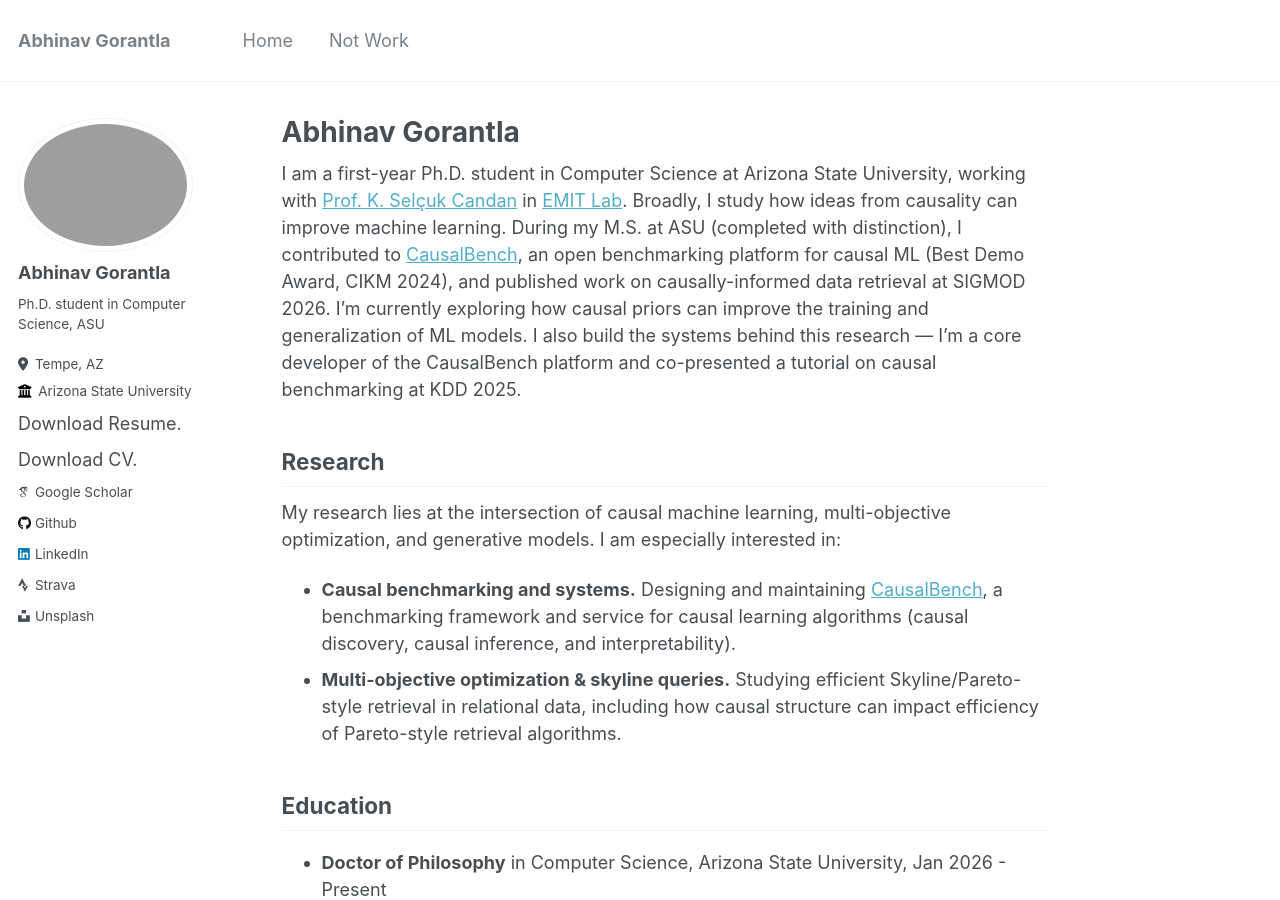
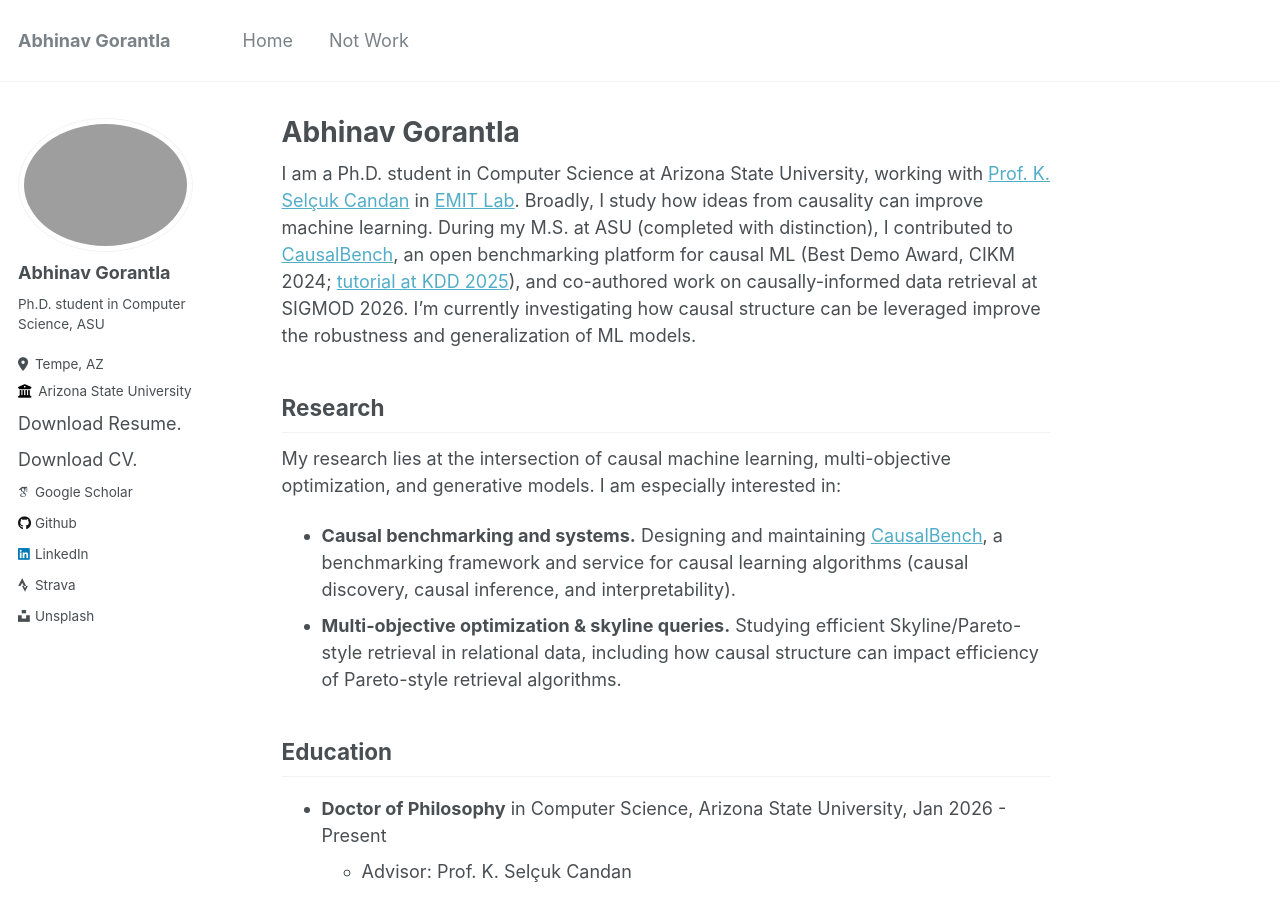
Before and after one commit to AbhinavGor/abhinavgor.github.io, a Jekyll site: the page built from _pages/about.md, in a window 1280 px wide and 900 px high. Built offline with Jekyll 4.4.1, drawn with Linux system fonts in a browser that asks for light colours; some web fonts are replaced.

Commit message:
update bio

```diff
--- a/_pages/about.md
+++ b/_pages/about.md
@@ -7,8 +7,7 @@ redirect_from:
   - /about.html
 ---
 
-I am a first-year Ph.D. student in Computer Science at Arizona State University, working with [Prof. K. Selçuk Candan](https://kscandan.site) in [EMIT Lab](https://emitlab.github.io). Broadly, I study how ideas from causality can improve machine learning. During my M.S. at ASU (completed with distinction), I contributed to [CausalBench](https://causalbench.org), an open benchmarking platform for causal ML (Best Demo Award, CIKM 2024), and published work on causally-informed data retrieval at SIGMOD 2026. I'm currently exploring how causal priors can improve the training and generalization of ML models. I also build the systems behind this research — I'm a core developer of the CausalBench platform and co-presented a tutorial on causal benchmarking at KDD 2025.
-
+I am a Ph.D. student in Computer Science at Arizona State University, working with [Prof. K. Selçuk Candan](https://kscandan.site) in [EMIT Lab](https://emitlab.github.io). Broadly, I study how ideas from causality can improve machine learning. During my M.S. at ASU (completed with distinction), I contributed to [CausalBench](https://causalbench.org), an open benchmarking platform for causal ML (Best Demo Award, CIKM 2024; [tutorial at KDD 2025](https://tutorial.causalbench.org/)), and co-authored work on causally-informed data retrieval at SIGMOD 2026. I'm currently investigating how causal structure can be leveraged improve the robustness and generalization of ML models.
 ## Research
 
 My research lies at the intersection of causal machine learning, multi-objective optimization, and generative models. I am especially interested in:
```
